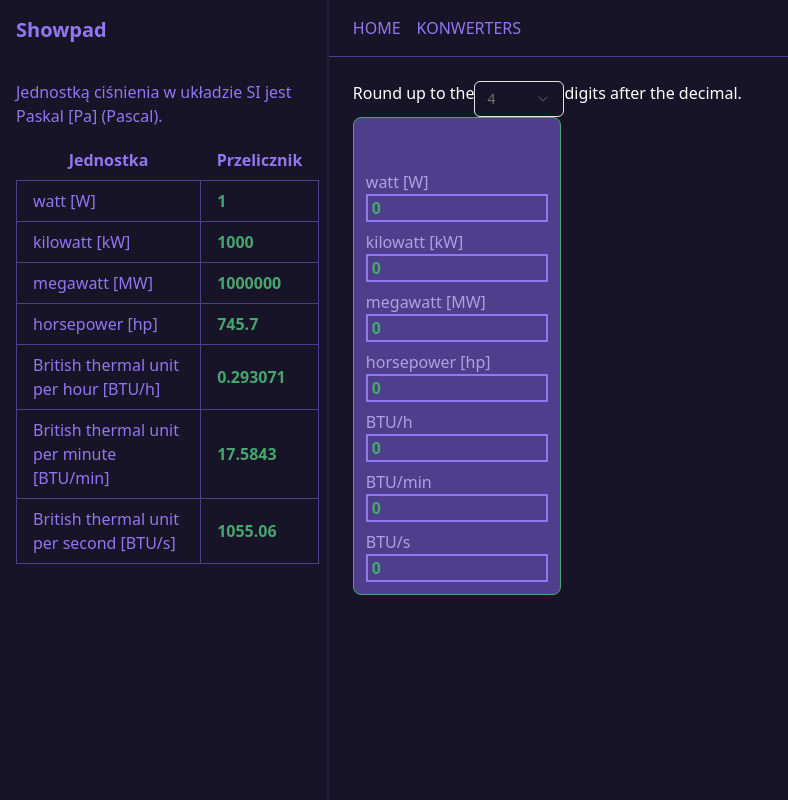
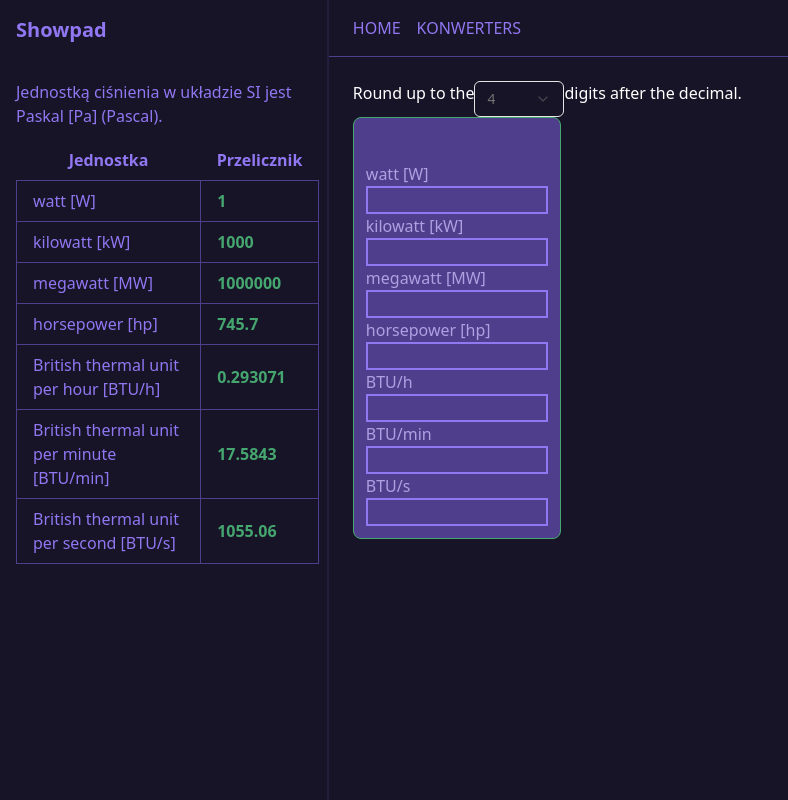
Before and after one commit to PiotrCembrowski/uniter, a Next.js app: page /power in a window 1280 px wide. Shown: the whole page, without its empty margins (0-788 px from the left). Built offline with nearby package versions, Linux system fonts and the light colour scheme; what next-redux-wrapper would draw is missing.

Commit message:
finished component

```diff
--- a/app/components/units/PowerUnitCard.tsx
+++ b/app/components/units/PowerUnitCard.tsx
@@ -39,58 +39,61 @@ export default function PowerUnitCard({ value, digit }: UnitCardProps) {
     setUnit7Name("BTU/s");
   }, []);
 
-  let baseValue: number;
+  let baseValue: Big;
   const dispatch = useDispatch();
 
   const handleChange = (event: React.ChangeEvent<HTMLInputElement>) => {
     const inputName = event.target.name;
-    const inputValue = Number(event.target.value);
-    console.log(inputValue);
+    const rawValue = event.target.value;
+    const inputValue = new Big(
+      rawValue === "" || isNaN(Number(rawValue)) ? "0" : rawValue
+    );
 
     switch (inputName) {
       case "unit1":
         baseValue = inputValue;
         break;
       case "unit2":
-        baseValue = inputValue / 1000;
+        baseValue = inputValue.times(new Big("1000"));
         break;
       case "unit3":
-        baseValue = inputValue / 1000000;
+        baseValue = inputValue.times(new Big("1000000"));
         break;
       case "unit4":
-        baseValue = inputValue / 745.7;
+        baseValue = inputValue.times(new Big("745.7"));
         break;
       case "unit5":
-        baseValue = inputValue / 0.293071;
+        baseValue = inputValue.times(new Big("0.293071"));
         break;
       case "unit6":
-        baseValue = inputValue / 17.5843;
+        baseValue = inputValue.times(new Big("17.5843"));
         break;
       case "unit7":
-        baseValue = inputValue / 1055.06;
+        baseValue = inputValue.times(new Big("1055.06"));
         break;
       default:
         baseValue = inputValue;
     }
 
-    dispatch(newPowerState(baseValue));
+    dispatch(
+      newPowerState({
+        units: Big(baseValue).toString(),
+      })
+    );
   };
 
   return (
     <div className="group relative overflow-hidden rounded-lg border border-[#46A66F] bg-[#4F3E8C]  text-[#afa0e2]">
-      <div className="aspect-[4/3] md:aspect-auto p-3 flex flex-col justify-between space-y-2">
-        <div className="mb-8">
-          <h3 className="font-medium"></h3>
-        </div>
-        <div className="w-full">
+      <div className="aspect-[4/3] md:aspect-auto p-3">
+        <div className="mb-8"></div>
+        <div>
           <label>{unit1Name}</label>
           <br />
           <input
             name="unit1"
             className="w-max-[100%] w-[100%] box-border border-2 border-[#9177F2] bg-[#4F3E8C] text-[#46A66F] font-bold pl-1"
-            type="text"
             onChange={handleChange}
-            value={value?.unit1}
+            value={value?.unit1 ? Big(value.unit1).round(digit).toString() : ""}
           />
         </div>
         <div>
@@ -99,66 +102,80 @@ export default function PowerUnitCard({ value, digit }: UnitCardProps) {
           <input
             name="unit2"
             className="w-max-[100%] w-[100%] box-border border-2 border-[#9177F2] bg-[#4F3E8C] text-[#46A66F] font-bold pl-1"
-            type="text"
             onChange={handleChange}
-            value={value?.unit2}
+            value={value?.unit2 ? Big(value.unit2).round(digit).toString() : ""}
           />
         </div>
+        {unit3Name && (
           <div>
             <label htmlFor="">{unit3Name}</label>
             <br />
             <input
               name="unit3"
               className="w-max-[100%] w-[100%] box-border border-2 border-[#9177F2] bg-[#4F3E8C] text-[#46A66F] font-bold pl-1"
-            type="text"
               onChange={handleChange}
-            value={value?.unit3}
+              value={
+                value?.unit3 ? Big(value.unit3).round(digit).toString() : ""
+              }
             />
           </div>
+        )}
+        {unit4Name && (
           <div>
             <label htmlFor="">{unit4Name}</label>
             <br />
             <input
               name="unit4"
               className="w-max-[100%] w-[100%] box-border border-2 border-[#9177F2] bg-[#4F3E8C] text-[#46A66F] font-bold pl-1"
-            type="text"
               onChange={handleChange}
-            value={value?.unit4}
+              value={
+                value?.unit4 ? Big(value.unit4).round(digit).toString() : ""
+              }
             />
           </div>
+        )}
+        {unit5Name && (
           <div>
             <label htmlFor="">{unit5Name}</label>
             <br />
             <input
               name="unit5"
               className="w-max-[100%] w-[100%] box-border border-2 border-[#9177F2] bg-[#4F3E8C] text-[#46A66F] font-bold pl-1"
-            type="text"
               onChange={handleChange}
-            value={value?.unit5}
+              value={
+                value?.unit5 ? Big(value.unit5).round(digit).toString() : ""
+              }
             />
           </div>
+        )}
+        {unit6Name && (
           <div>
             <label htmlFor="">{unit6Name}</label>
             <br />
             <input
               name="unit6"
               className="w-max-[100%] w-[100%] box-border border-2 border-[#9177F2] bg-[#4F3E8C] text-[#46A66F] font-bold pl-1"
-            type="text"
               onChange={handleChange}
-            value={value?.unit6}
+              value={
+                value?.unit6 ? Big(value.unit6).round(digit).toString() : ""
+              }
             />
           </div>
+        )}
+        {unit7Name && (
           <div>
             <label htmlFor="">{unit7Name}</label>
             <br />
             <input
               name="unit7"
               className="w-max-[100%] w-[100%] box-border border-2 border-[#9177F2] bg-[#4F3E8C] text-[#46A66F] font-bold pl-1"
-            type="text"
               onChange={handleChange}
-            value={value?.unit7}
+              value={
+                value?.unit7 ? Big(value.unit7).round(digit).toString() : ""
+              }
             />
           </div>
+        )}
       </div>
     </div>
   );
```
Lines whose indentation alone changed are shown as unchanged.
